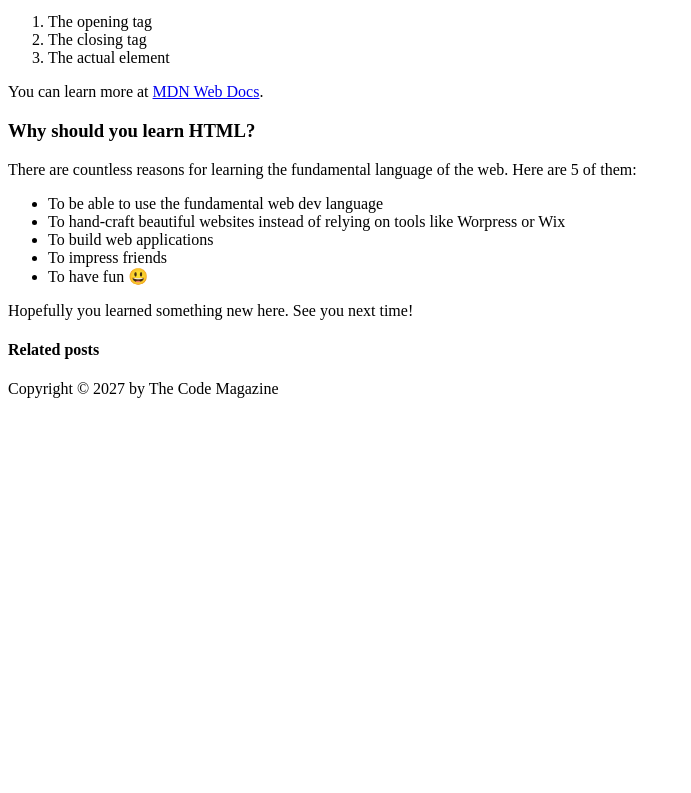
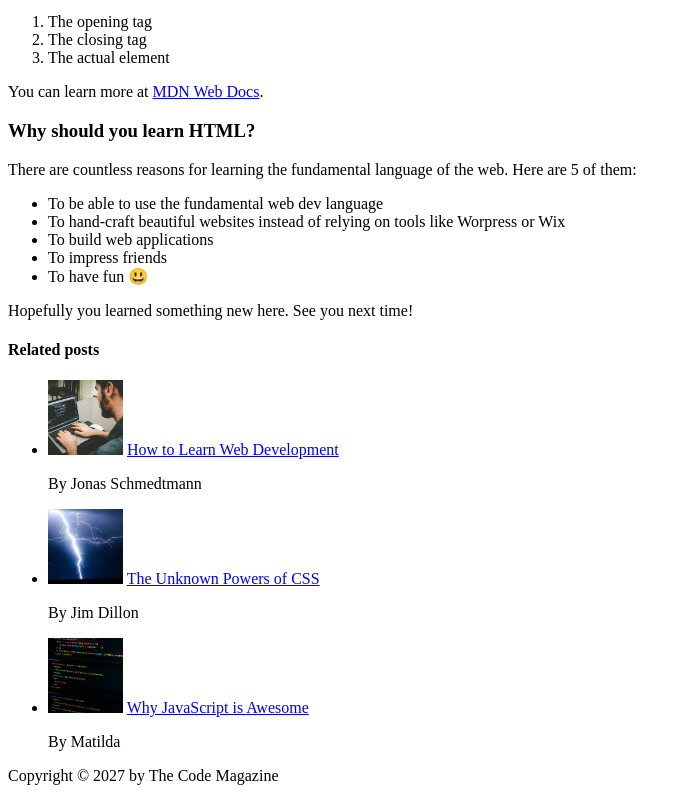
Before and after one commit to colingreens/udemy-html-css, a plain HTML site: page src/index.html in a window 1280 px wide. Shown: the part 690-1483 px from the top of the page, without its empty margins (0-691 px from the left). Before the commit the page ends 1096 px from the top, so only its background shows below. Drawn offline with Linux system fonts and the light colour scheme.

Commit message:
renamed source folder

```diff
--- a/02-HTML-Fundamentals/index.html
+++ b/src/index.html
@@ -92,7 +92,33 @@
 
     <aside>
       <h4>Related posts</h4>
-      <ul></ul>
+      <ul>
+        <li>
+          <img
+            src="img/related-1.jpg"
+            alt="Man typing on screen"
+            height="75"
+            width="75"
+          />
+          <a href="#">How to Learn Web Development</a>
+          <p>By Jonas Schmedtmann</p>
+        </li>
+        <li>
+          <img src="img/related-2.jpg" alt="Lightning" height="75" width="75" />
+          <a href="#">The Unknown Powers of CSS</a>
+          <p>By Jim Dillon</p>
+        </li>
+        <li>
+          <img
+            src="img/related-3.jpg"
+            alt="JavaScript on Screen"
+            height="75"
+            width="75"
+          />
+          <a href="#">Why JavaScript is Awesome</a>
+          <p>By Matilda</p>
+        </li>
+      </ul>
     </aside>
 
     <footer>Copyright &copy; 2027 by The Code Magazine</footer>
```
Also changed, not shown: src/blog.html (renamed from 02-HTML-Fundamentals/blog.html), src/challenges.html (renamed from 02-HTML-Fundamentals/challenges.html), src/content.txt (renamed from 02-HTML-Fundamentals/content.txt), src/css-grid.html (renamed from 02-HTML-Fundamentals/css-grid.html), src/flexbox.html (renamed from 02-HTML-Fundamentals/flexbox.html), src/img/challenges.jpg (renamed from 02-HTML-Fundamentals/img/challenges.jpg), src/img/laura-jones.jpg (renamed from 02-HTML-Fundamentals/img/laura-jones.jpg), src/img/post-img.jpg (renamed from 02-HTML-Fundamentals/img/post-img.jpg), src/img/related-1.jpg (renamed from 02-HTML-Fundamentals/img/related-1.jpg), src/img/related-2.jpg (renamed from 02-HTML-Fundamentals/img/related-2.jpg), src/img/related-3.jpg (renamed from 02-HTML-Fundamentals/img/related-3.jpg).
